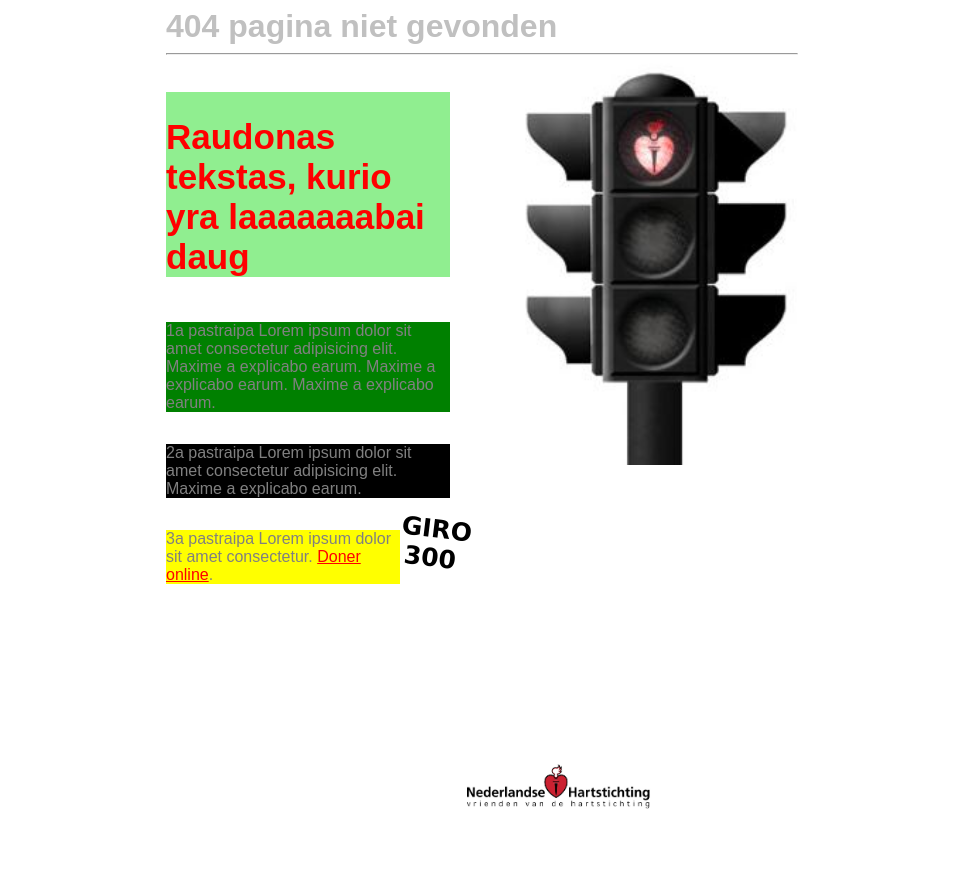
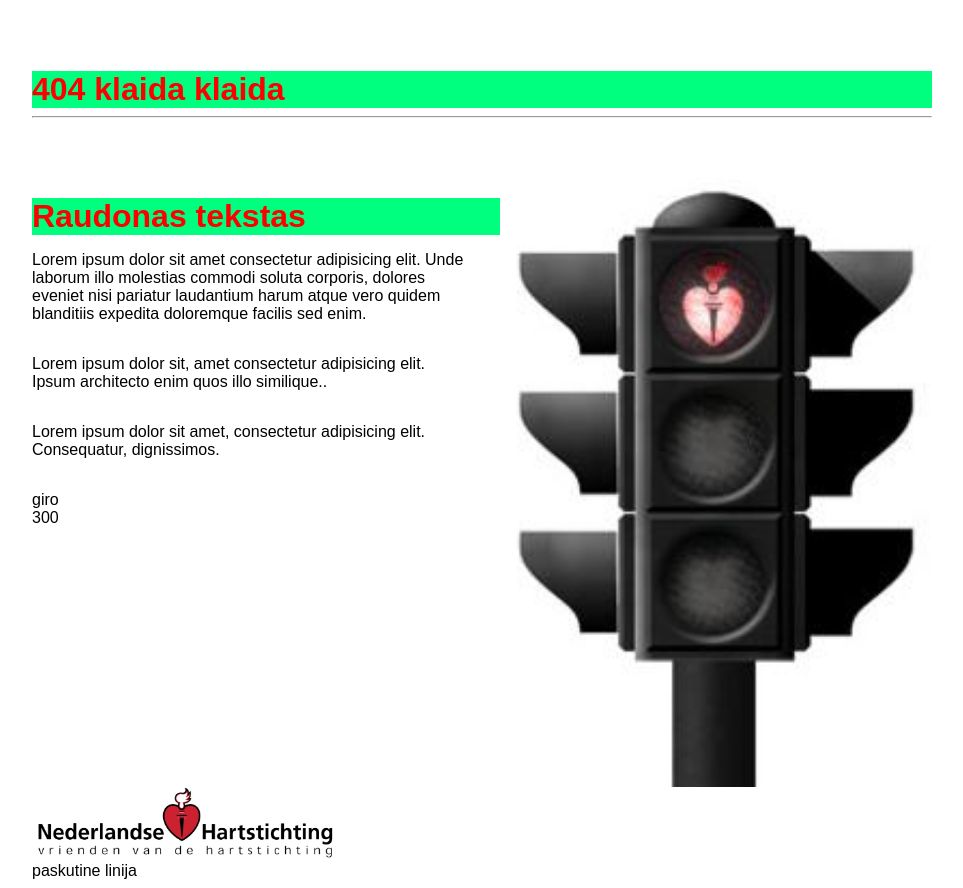
Before and after one commit to LinaNavardauskiene/00-rokas, a plain HTML site: page index.html in a window 1280 px wide. Shown: the whole page, without its empty margins (158-1121 px from the left). Before the commit the page ends 819 px from the top, so only its background shows below. Drawn offline with Linux system fonts and the light colour scheme.

Commit message:
Nevykes bandymas su main.css failu

```diff
--- a/index.html
+++ b/index.html
@@ -1,31 +1,43 @@
 <!DOCTYPE html>
 <html lang="en">
+
 <head>
     <meta charset="UTF-8">
     <meta http-equiv="X-UA-Compatible" content="IE=edge">
     <meta name="viewport" content="width=device-width, initial-scale=1.0">
     <title>Roko papildoma uzduotis 2021/05/20</title>
+    <link rel="stylesheet" href="./main.css">
 </head>
-<body style="font-family: Arial, Helvetica, sans-serif;">
-    <main style="display: inline-block; width: 50%; margin-left: 25%;">
+
+<body>
+    <header>
+        <h1> 404 klaida klaida</h1>
+        <hr>
+    </header>
+    <main>
         <div>
-            <h1 style="color: silver; margin: 0;">404 pagina niet gevonden</h1><hr style="background: silver;">
-                <img style="display: inline-block; width: 45%; float: right;" src="./02sviesoforas.JPG" alt="sviesoforas">
-                    <h2 style="display: inline-block; width: 45%; padding-top: 4%; color: red; background-color: lightgreen; text-align: left;  font-size: 35px;">Raudonas tekstas, kurio yra laaaaaaabai daug</h2>
-                         <p style="display: inline-block; width: 45%; color: grey; background-color: green;">1a pastraipa Lorem ipsum dolor sit amet consectetur adipisicing elit. Maxime a explicabo earum. Maxime a explicabo earum. Maxime a explicabo earum.</p>
-                             <p style="display: inline-block; width: 45%; color: grey; background-color: black;">2a pastraipa Lorem ipsum dolor sit amet consectetur adipisicing elit. Maxime a explicabo earum.</p>
-                                 <p style="display: inline-block; width: 37%; float: left; color: grey; background-color: yellow;">3a pastraipa Lorem ipsum dolor sit amet consectetur. <a style= color:red href= "https://policija.lrv.lt" target="_blank" >Doner online</a>.</p>
-                                 <p style="display: inline-block; width: 10%; float: left; margin: 0; text-align: center; transform: rotate(7deg); padding-left: 37%; text-transform: uppercase; font-weight: bold; font-size: 25px; font-family: 'Lucida Sans', 'Lucida Sans Regular', 'Lucida Grande', 'Lucida Sans Unicode', Geneva, Verdana, sans-serif; padding: 0; border-top: 0px; border-bottom: 0px; "> giro 300</p>
-                                    <img style="width: 30%; float: left; margin-top: 250px;" src="./03logo.jpg" alt="logo">
+            <img src="./02sviesoforas.JPG" alt="sviesoforas">
+            <h1>Raudonas tekstas</h1>
+            <p>Lorem ipsum dolor sit amet consectetur adipisicing elit. Unde laborum illo molestias commodi soluta
+                corporis, dolores eveniet nisi pariatur laudantium harum atque vero quidem blanditiis expedita
+                doloremque facilis sed enim.</p>
+            <p>Lorem ipsum dolor sit, amet consectetur adipisicing elit. Ipsum architecto enim quos illo similique..</p>
+            <p>Lorem ipsum dolor sit amet, consectetur adipisicing elit. Consequatur, dignissimos.</p>
+            <div>
+                <p>giro 300</p>
+            </div>
+        </div>
+        <img src="./03logo.jpg" alt="logotipas">
+    </main>
+    <div>
+        paskutine linija
+    </div>
+</body>
 
-
-        </div>
-
-
-    </main >
-</body>
 </html>
 
 
 
-<!--transform: rotate(5deg); ?padding: 2%;?-->
+<!--transform: rotate(5deg); ?padding: 2%;?
+border-bottom: 5px solid #C2C2C3
+-->
--- /dev/null
+++ b/main.css
@@ -0,0 +1,50 @@
+body{
+    font-family: Arial, Helvetica, sans-serif;
+    width: 900px;
+    margin-left: calc((100% - 900px) / 2);
+    margin-top: 50px;
+    display: inline-block;
+}
+header{
+    color: silver;
+    margin: 0;
+}
+h1{
+    margin-bottom: 0px;
+    color: red;
+    background-color: springgreen;
+}
+main{
+    width: 900px;
+    margin-left: calc((100% - 900px) / 2);
+    margin-top: 50px;
+    display: inline-block;
+}
+main > h1{
+    display: inline-block;
+    width: 48%;
+    padding-top: 100px;
+    color: red;
+}
+div {
+    display: inline-block;
+    margin-top: 0px;
+    }
+div > img{
+    display: inline-block;
+    width: 48%;
+    float: right;
+}
+
+
+p{
+    display: inline-block;
+    width: 48%;
+    margin-left: 0px;
+}
+
+img{
+    display: inline-block;
+    width: 34%;
+    float: left;
+}
```
Also changed, not shown: 1 other file.
